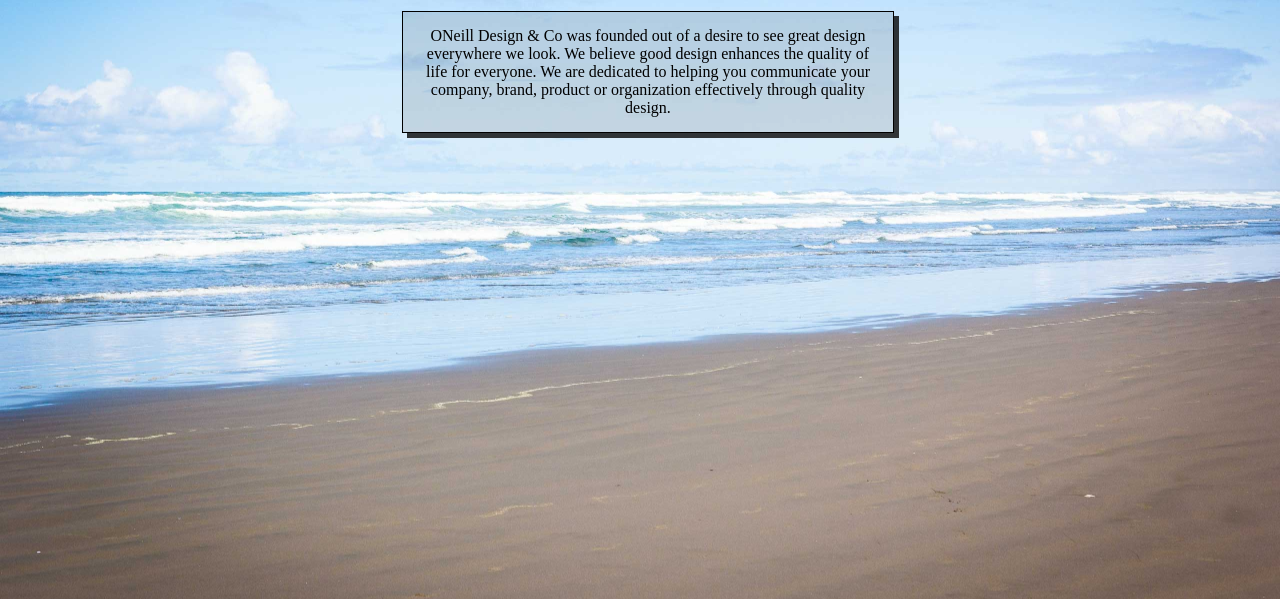
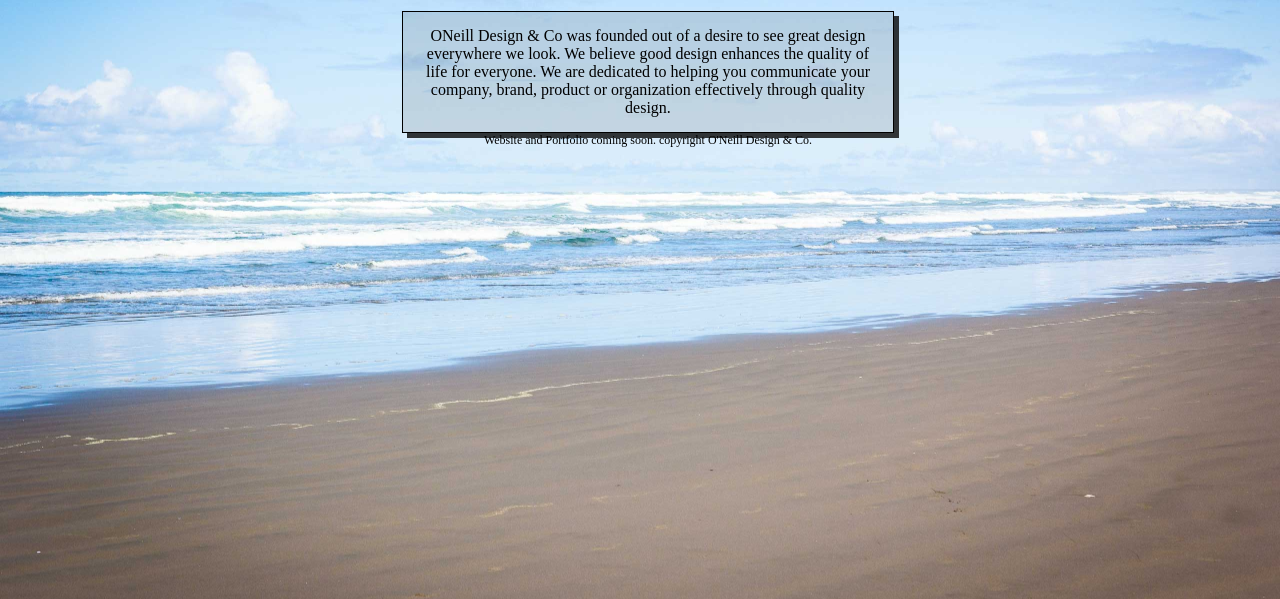
Before and after one commit to Jesserex/jtoneill89.github.io, a plain HTML site: page index.html in a window 1280 px wide. Shown: the part 217-816 px from the top of the page. Drawn offline with Linux system fonts and the light colour scheme.

Commit message:
updated css

```diff
--- a/index.html
+++ b/index.html
@@ -21,6 +21,10 @@
              We believe good design enhances the quality of life for everyone. We are dedicated to helping you communicate
                 your company, brand, product or organization effectively through quality design.
           </p>
+          <footer>
+          <p>Website and Portfolio coming soon. copyright O'Neill Design &amp; Co.
+          </p>
+          </footer>
         </article>
       </section>
   </body>
@@ -32,6 +36,9 @@
     background-size: cover;
     width: 100vw;
     height: 100vh;
+  }
+  footer {
+    font-size: .75em;
   }
   h1 {
     text-align: center;
```
